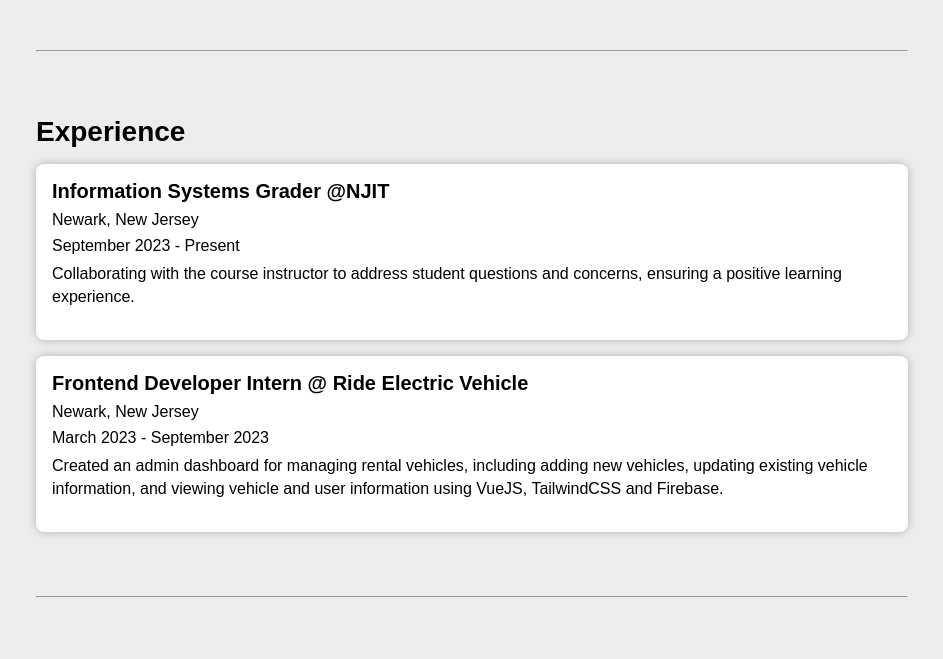
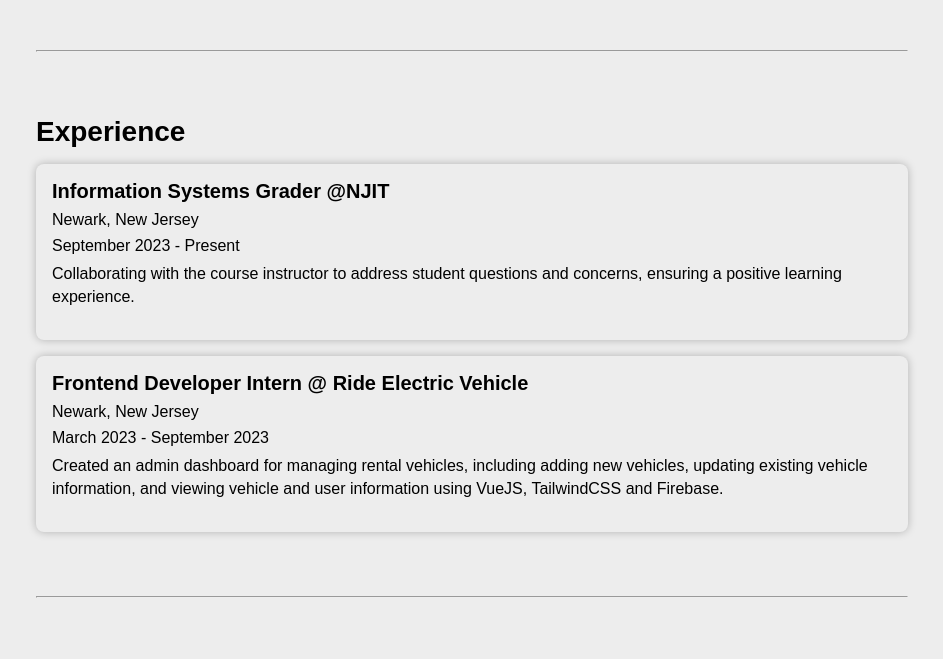
Before and after one commit to kadeem-lewis/portfolio, an Astro site: page / in a window 1280 px wide. Shown: the part 667-1326 px from the top of the page, without its empty margins (168-1111 px from the left). Built offline with nearby package versions, Linux system fonts and the light colour scheme; Astro itself is replaced by a stand-in of ours.

Commit message:
added custom color to component

```diff
--- a/src/components/Timeline.astro
+++ b/src/components/Timeline.astro
@@ -19,7 +19,7 @@
 <style lang="scss">
       .card {
     padding: 1rem;
-    background-color: hsl(0, 0%, 100%);
+    background-color: hsl(var(--secondary));
     box-shadow: 0 0 0.5rem hsla(0, 0%, 0%, 0.25);
     border-radius: 0.5rem;
     margin: 1rem 0;
```
